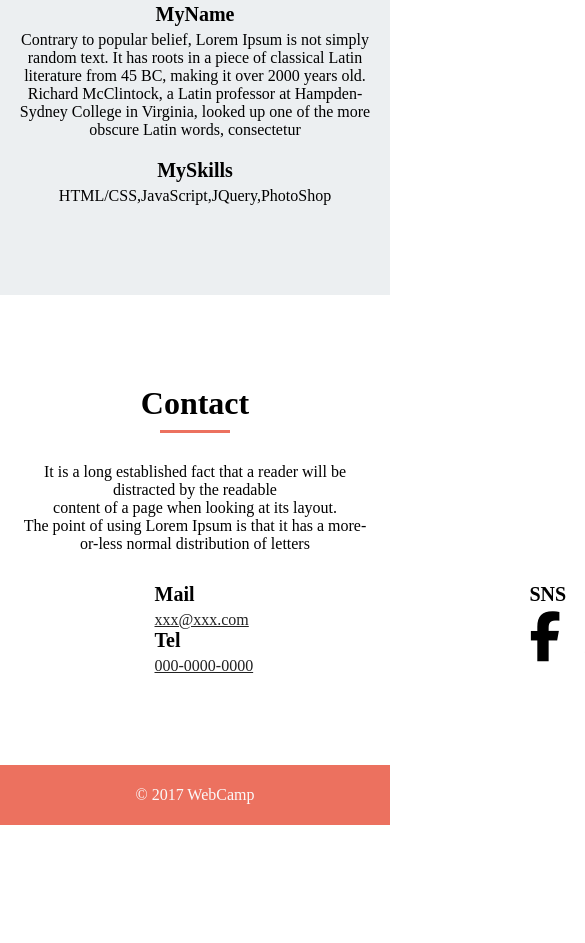
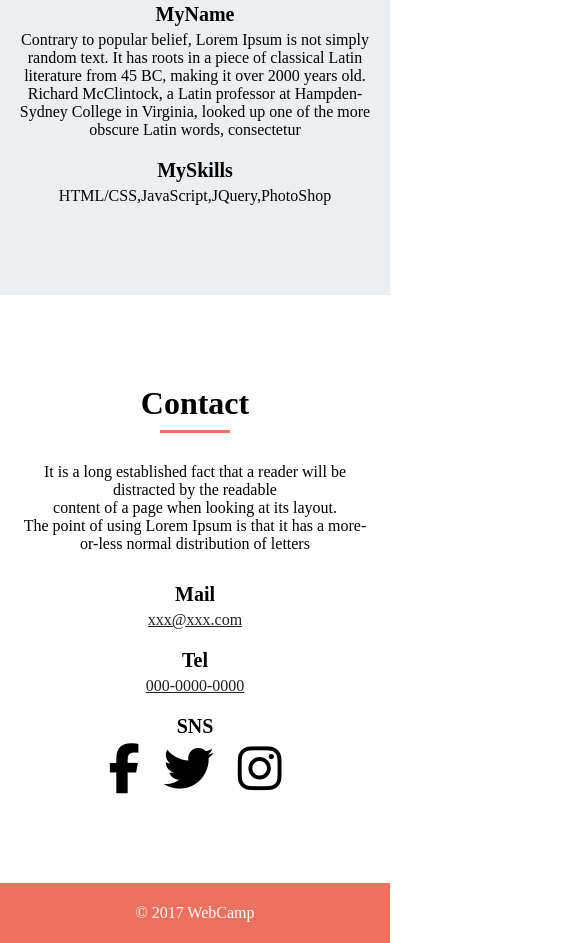
Before and after one commit to kana6234/challenge_webpage, a plain HTML site: page index.html in a window 390 px wide. Shown: the part 3515-4458 px from the top of the page, 585 px wide, since content can reach past the window. Before the commit the page ends 4340 px from the top, so only its background shows below. Drawn offline with Linux system fonts and the light colour scheme.

Commit message:
[update]Contactのレスポンシブ化

```diff
--- a/style.css
+++ b/style.css
@@ -185,8 +185,12 @@ header {
 }
 
 .description-title {
-  margin-bottom: 5px;
+  margin: 20px 0 5px 0;
   font-size: 20px;
+}
+
+.description-title:first-child {
+  margin-top: 0;
 }
 
 .description-text {
@@ -328,4 +332,14 @@ footer {
   .profile-group .left-content {
     margin-bottom: 20px;
   }
+
+  .contact-group {
+    flex-flow: row wrap;
+    width: 100%;
+    text-align: center;
+  }
+
+  .right-contact-content {
+    margin-top: 20px;
+  }
 }
```
